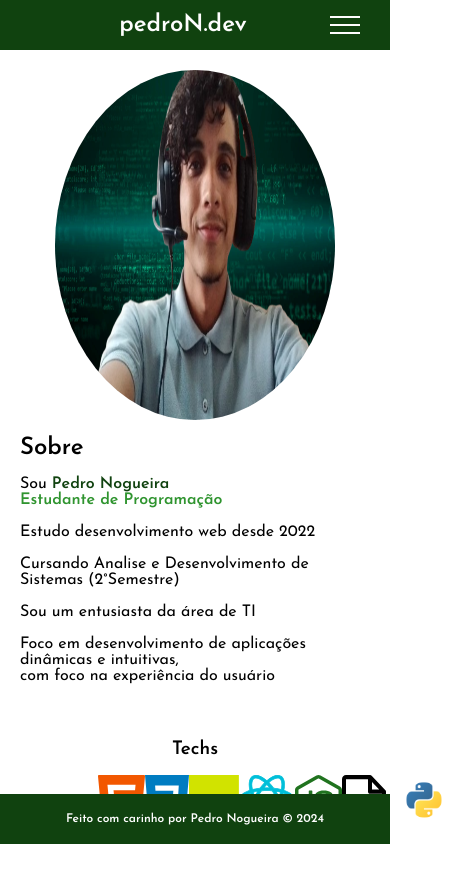
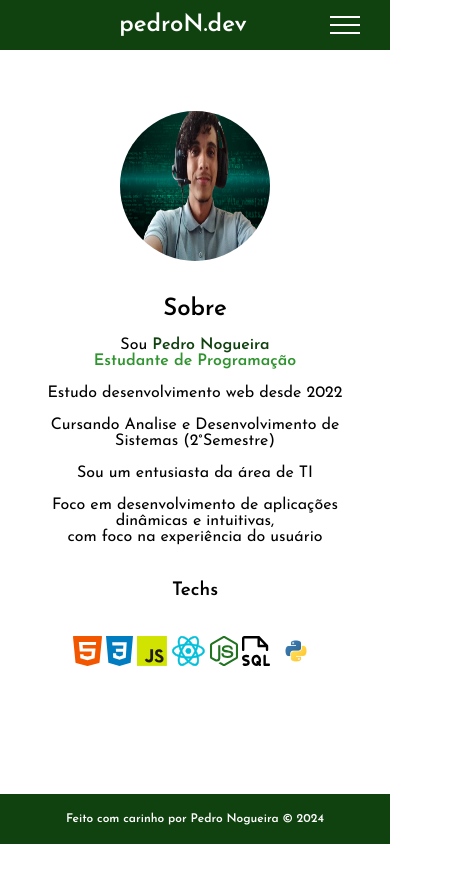
Before and after one commit to PedrooNogueira/portfolioReact, a React (Vite) app: page /sobre in a window 390 px wide. Shown: the top 882 px of the page, 459 px wide, since content can reach past the window. After the commit the page ends 844 px from the top, so only its background shows below. Built offline with nearby package versions, Linux system fonts and the light colour scheme.

Commit message:
styles-update

```diff
--- a/src/pages/Contatos/Contatos.module.css
+++ b/src/pages/Contatos/Contatos.module.css
@@ -1,7 +1,8 @@
+/* Contatos.module.css */
+
 .contatos {
     width: 100%;
     height: 85vh;
-
     display: flex;
     flex-direction: column;
     align-items: center;
@@ -10,11 +11,10 @@
 }
 
 .icones {
-    width: 40%;
+    width: 100%;
     display: flex;
-    align-items: center;
-    justify-content: space-around;
-    padding-block: 1.5rem;
+    justify-content: center;
+    gap: 1rem;
 }
 
 .icone {
@@ -37,16 +37,14 @@
     font-size: 25px;
     color: var(--clear-black);
     font-weight: bold;
+    text-align: center;
+    margin-top: 1.5rem;
+    margin-bottom: 0.5rem;
 }
 
 @media (max-width: 760px) {
     .contatos {
-        padding-inline: 20px;
+        padding: 20px;
+        /* Adiciona espaçamento interno em telas menores */
     }
 }
-
-@media (max-width: 400px) {
-    .icones {
-        gap: 0.5rem;
-    }
-}
--- a/src/pages/Home/Home.module.css
+++ b/src/pages/Home/Home.module.css
@@ -1,3 +1,5 @@
+/* Home.module.css */
+
 .home {
     width: 100%;
     min-height: 100vh;
@@ -67,6 +69,17 @@
 @media (max-width:768px) {
     .home {
         flex-direction: column;
+        align-items: center;
+        /* Centraliza o conteúdo verticalmente em telas menores */
+    }
+
+    .home p {
+        font-size: 2rem;
+    }
+
+    .home img {
+        width: 350px;
+        height: 350px;
     }
 }
 
@@ -76,8 +89,8 @@
     }
 
     .home img {
-        max-width: 100%;
-        height: auto;
-        padding-inline: 2.5rem;
+        width: 350px;
+        height: 350px;
+        padding-inline: 3.5rem;
     }
 }
--- a/src/pages/Sobre/Sobre.module.css
+++ b/src/pages/Sobre/Sobre.module.css
@@ -1,3 +1,5 @@
+/* Sobre.module.css */
+
 .sobre {
     width: 100%;
     min-height: 85vh;
@@ -5,21 +7,29 @@
     flex-direction: column;
     align-items: center;
     justify-content: center;
-
-    padding-block: 40px;
+    padding: 40px;
+    /* Aumenta o espaçamento interno para espaçar os elementos */
 }
 
 .avatar {
-    width: 350px;
-    height: 350px;
+    width: 250px;
+    height: 250px;
     border-radius: 50%;
+    margin-bottom: 20px;
+    /* Adiciona espaçamento abaixo do avatar */
 }
 
 .bio {
     display: flex;
+    flex-direction: column;
+    /* Ajusta a direção da bio para coluna em telas pequenas */
     align-items: center;
-    gap: 3rem;
-    margin-bottom: 2.5rem;
+    gap: 1rem;
+    /* Ajusta o espaçamento entre os elementos em telas pequenas */
+    text-align: center;
+    /* Centraliza o texto */
+    margin-bottom: 20px;
+    /* Adiciona espaçamento abaixo da bio */
 }
 
 .bio span {
@@ -33,13 +43,13 @@
 }
 
 .textos h2,
-p {
+.textos p {
     margin-bottom: 1rem;
-
 }
 
 .techs {
-    width: 50%;
+    width: 100%;
+    /* Ajusta a largura das techs para ocupar toda a largura em telas pequenas */
     display: flex;
     flex-direction: column;
     align-items: center;
@@ -47,36 +57,31 @@ p {
 }
 
 .icones {
-    width: 100%;
+    width: 80%;
     display: flex;
     align-items: center;
     justify-content: space-around;
+    margin-top: 20px;
+    /* Adiciona espaçamento acima dos ícones */
 }
 
 .icones img {
-    height: 50px;
+    height: 40px;
+    /* Define um tamanho menor para os ícones */
 }
 
-/* responsividade */
+/* Responsividade */
 
 @media (max-width: 768px) {
-    .bio {
-        flex-direction: column;
-        padding-inline: 20px;
-        gap: 1rem;
-    }
-
-    .bio img {
-        max-width: 80%;
-    }
-}
-
-@media (max-widh: 400px) {
-    .icones {
-        gap: 0.5rem;
+    .avatar {
+        width: 150px;
+        /* Ajusta o tamanho do avatar para telas médias */
+        height: 150px;
+        /* Ajusta o tamanho do avatar para telas médias */
     }
 
     .icones img {
-        height: 40px;
+        height: 30px;
+        /* Define um tamanho menor para os ícones em telas pequenas */
     }
 }
```
